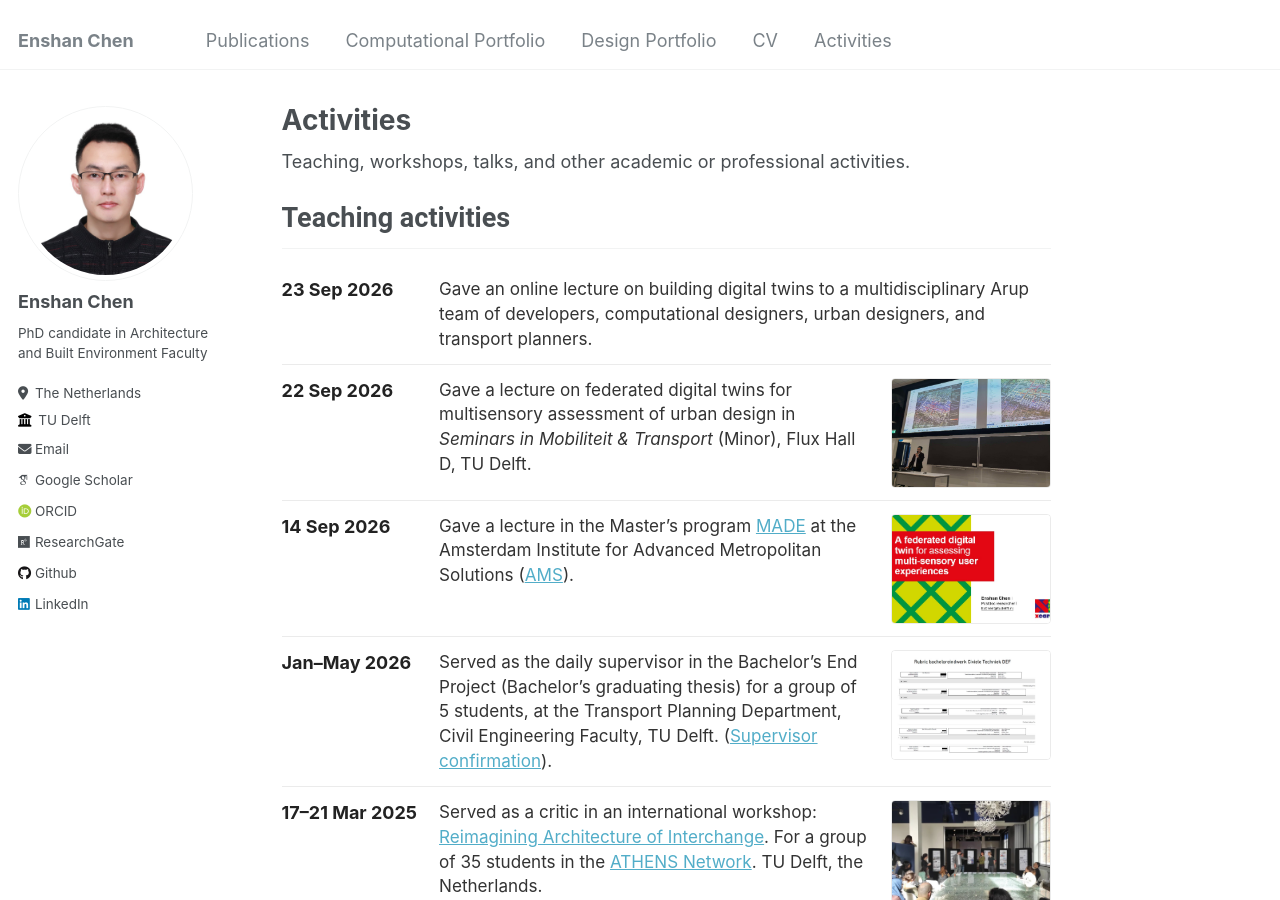
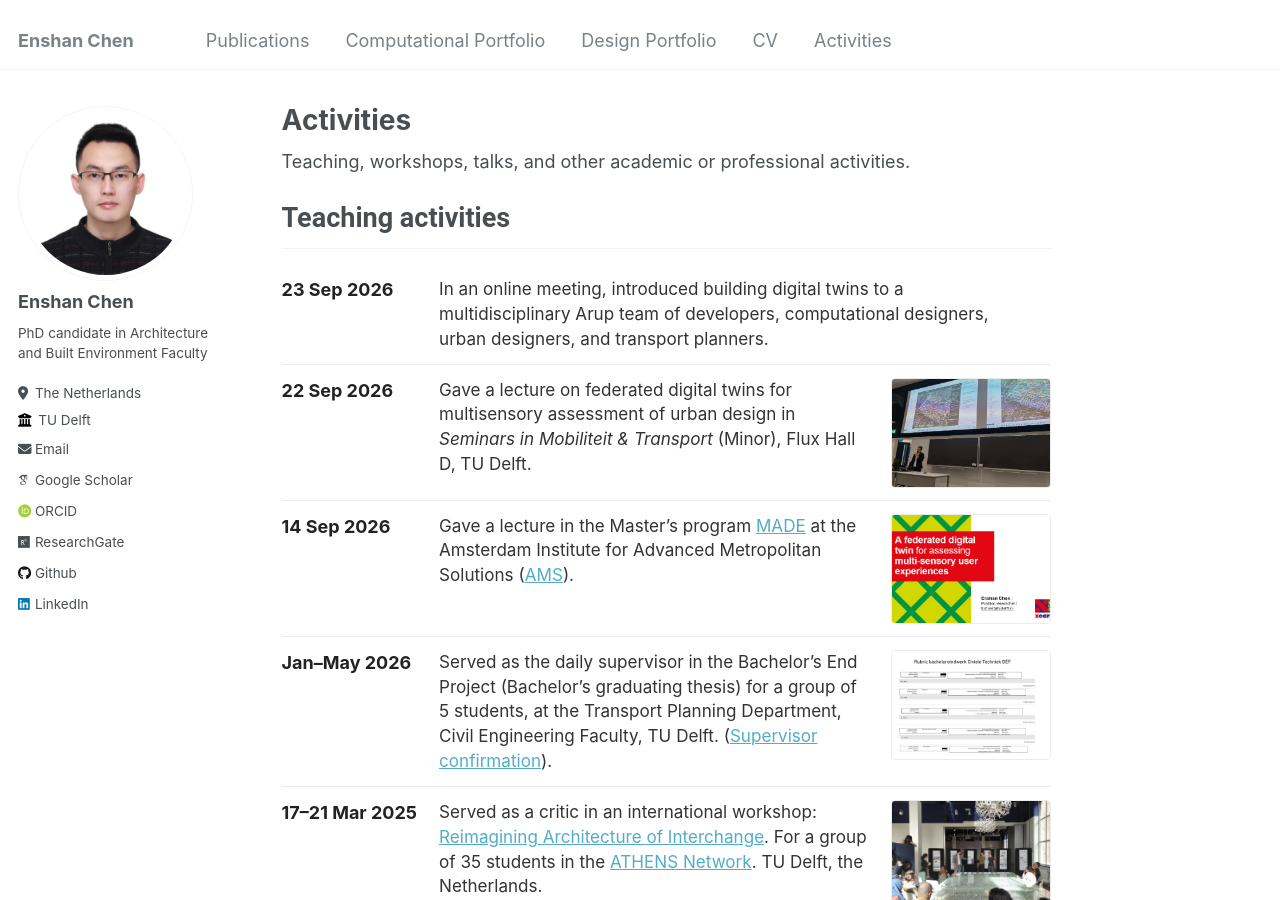
Before and after one commit to 1309928130/1309928130.github.io, a Jekyll site: the page built from _pages/activities.md, in a window 1280 px wide and 900 px high. Built offline with Jekyll 4.4.1, drawn with Linux system fonts in a browser that asks for light colours; some web fonts are replaced.

Commit message:
Revise Arup entry as an online meeting introduction.
Co-authored-by: Cursor <cursoragent@cursor.com>

```diff
--- a/_data/activities.yml
+++ b/_data/activities.yml
@@ -6,9 +6,9 @@ sections:
     items:
       - date: "23 Sep 2026"
         description: >-
-          Gave an online lecture on building digital twins to a multidisciplinary
-          Arup team of developers, computational designers, urban designers, and
-          transport planners.
+          In an online meeting, introduced building digital twins to a
+          multidisciplinary Arup team of developers, computational designers,
+          urban designers, and transport planners.
 
       - date: "22 Sep 2026"
         description: >-
```
